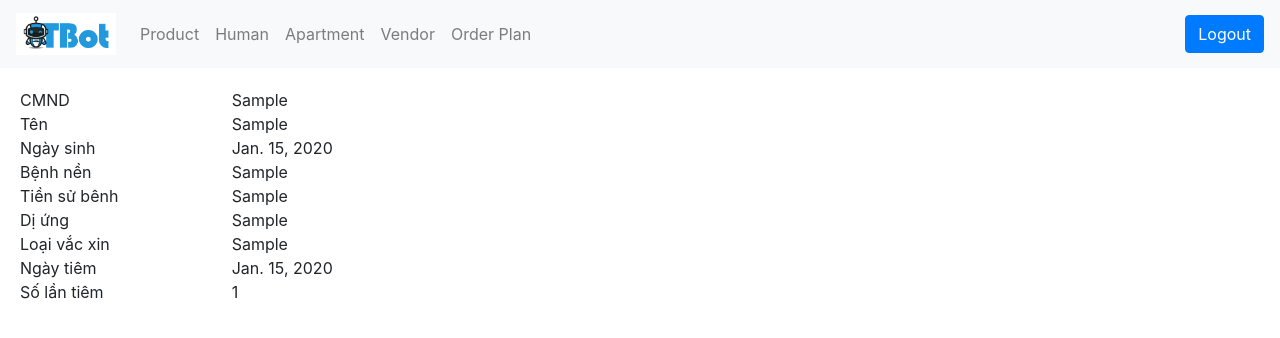
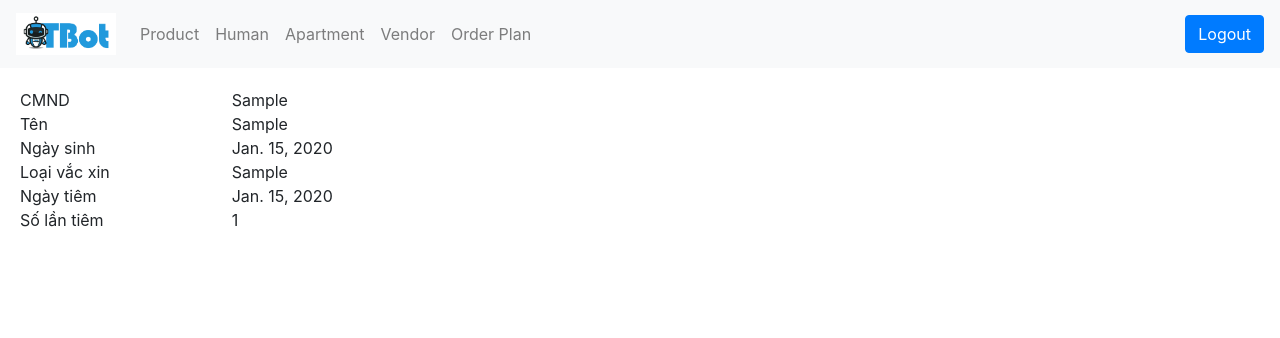
Before and after one commit to linhquach902/TEST_API_WEB, a Django app: template templates/human/human_detail.html in a window 1280 px wide. Shown: the top 338 px of the page. Run offline with Django 3.2, Linux system fonts and the light colour scheme; the template is opened without the code that fills it: values that come from a table or form of the project are taken from there, others are empty; a user stored in the database is signed in; tables that the repository leaves empty hold one stand-in row (values such as "Sample post"); some libraries are stand-ins or nearby versions.

Commit message:
update human database

```diff
--- a/human/models.py
+++ b/human/models.py
@@ -7,9 +7,6 @@ class Human(models.Model):
     CMND = models.CharField(max_length=50)
     ten = models.CharField(max_length=50)
     ngay_sinh = models.DateField()
-    benh_nen = models.CharField(max_length=50)
-    tien_su_benh = models.CharField(max_length=100)
-    di_ung = models.CharField(max_length=50)
     loai_vac_xin = models.CharField(max_length=50)
     ngay_tiem = models.DateField()
     so_lan_tiem = models.IntegerField()
--- a/templates/human/human_detail.html
+++ b/templates/human/human_detail.html
@@ -13,18 +13,6 @@
     <div class="col-2">{{human.ngay_sinh}}</div>
 </div>
 <div class="row">
-    <div class="col-2">Bệnh nền</div>
-    <div class="col-2">{{human.benh_nen}}</div>
-</div>
-<div class="row">
-    <div class="col-2">Tiền sử bênh</div>
-    <div class="col-2">{{human.tien_su_benh}}</div>
-</div>
-<div class="row">
-    <div class="col-2">Dị ứng</div>
-    <div class="col-2">{{human.di_ung}}</div>
-</div>
-<div class="row">
     <div class="col-2">Loại vắc xin</div>
     <div class="col-2">{{human.loai_vac_xin}}</div>
 </div>
--- a/templates/human/human_list.html
+++ b/templates/human/human_list.html
@@ -20,9 +20,6 @@
         <th>CMND</th>
         <th>Tên</th>
         <th>Ngày sinh</th>
-        <th>Bệnh nền</th>
-        <th>Tiền sử bệnh</th>
-        <th>Dị ứng</th>
         <th>Loại vắc xin</th>
         <th>Ngày tiêm</th>
         <th>Số lần tiêm</th>
@@ -33,9 +30,6 @@
             <td>{{human.CMND}}</td>
             <td>{{human.ten}}</td>
             <td>{{human.ngay_sinh}}</td>
-            <td>{{human.benh_nen}}</td>
-            <td>{{human.tien_su_benh}}</td>
-            <td>{{human.di_ung}}</td>
             <td>{{human.loai_vac_xin}}</td>
             <td>{{human.ngay_tiem}}</td>
             <td>{{human.so_lan_tiem}}</td>
```
